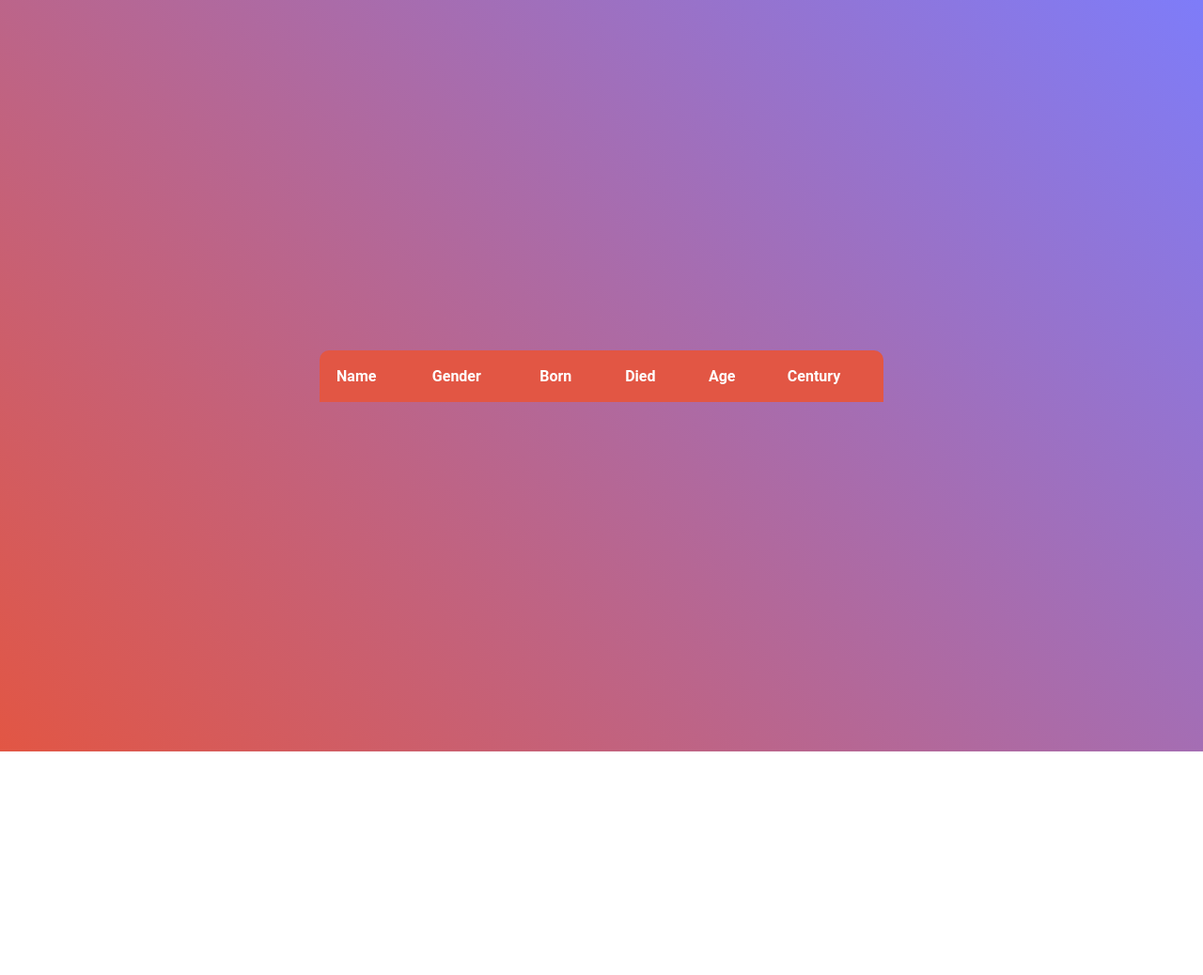
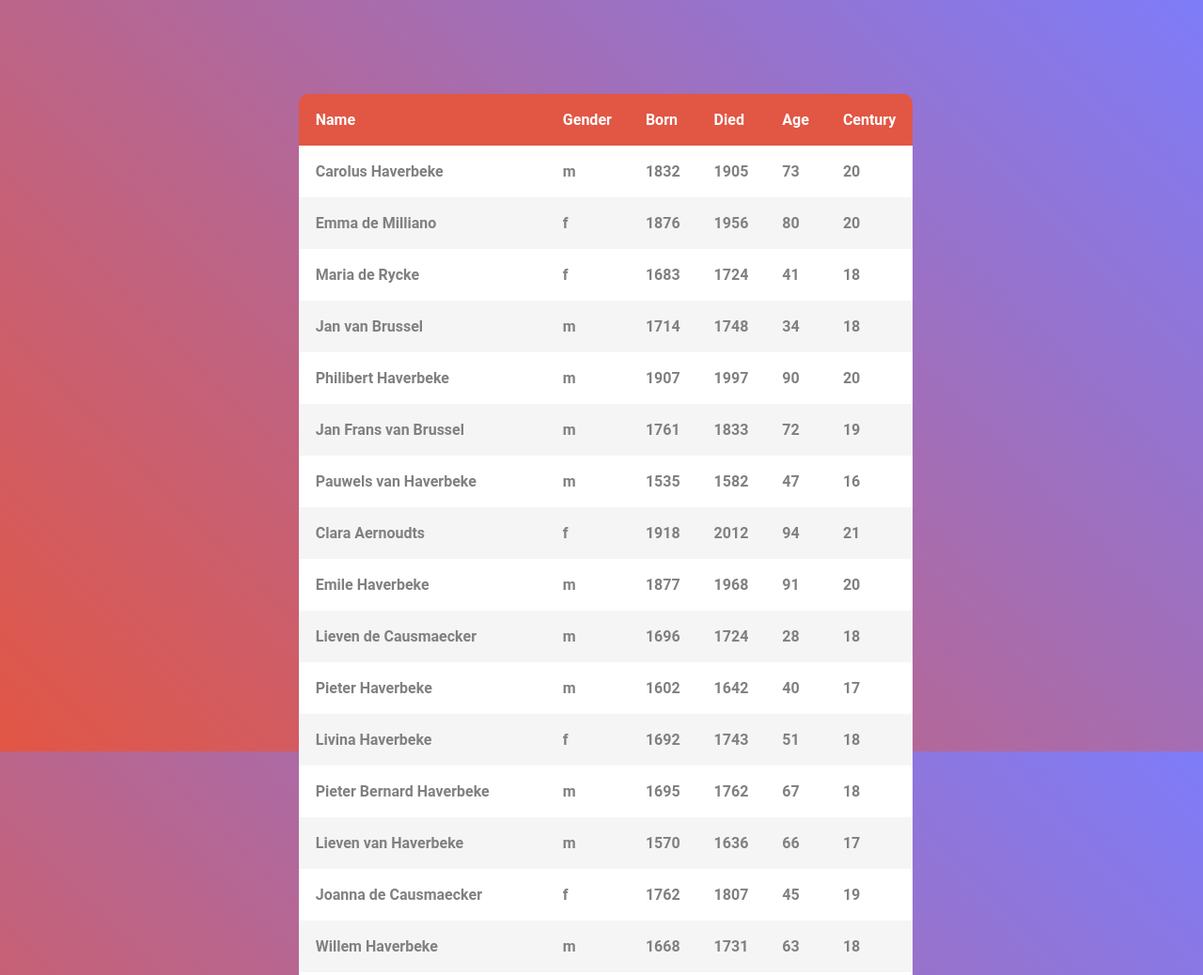
Before and after one commit to mate-academy/js_task_generate_table_DOM, a website built with Parcel: page src/index.html in a window 1280 px wide. Shown: the top 1038 px of the page at 94% size. Before the commit the page ends 800 px from the top, so only its background shows below. Built offline with nearby package versions, Linux system fonts and the light colour scheme.

Commit message:
Solution

```diff
--- a/src/index.html
+++ b/src/index.html
@@ -1,4 +1,4 @@
-<!DOCTYPE html>
++<!DOCTYPE html>
 <html lang="en">
   <head>
     <meta charset="UTF-8">
--- a/src/scripts/main.js
+++ b/src/scripts/main.js
@@ -6,3 +6,41 @@ const people = require('./lib/people');
 console.log(people); // you can remove it
 
 // write your code here
+
+const table = document.querySelector('.dashboard');
+
+people.map(person => {
+  const newTable = document.createElement('tr');
+
+  table.append(newTable);
+
+  const nameColumn = document.createElement('th');
+
+  nameColumn.textContent = person.name;
+  newTable.append(nameColumn);
+
+  const genderColumn = document.createElement('th');
+
+  genderColumn.textContent = person.sex;
+  newTable.append(genderColumn);
+
+  const bornColumn = document.createElement('th');
+
+  bornColumn.textContent = person.born;
+  newTable.append(bornColumn);
+
+  const diedColumn = document.createElement('th');
+
+  diedColumn.textContent = person.died;
+  newTable.append(diedColumn);
+
+  const ageColumn = document.createElement('th');
+
+  ageColumn.textContent = person.died - person.born;
+  newTable.append(ageColumn);
+
+  const centuryColumn = document.createElement('th');
+
+  centuryColumn.textContent = Math.ceil(person.died / 100);
+  newTable.append(centuryColumn);
+});
```
